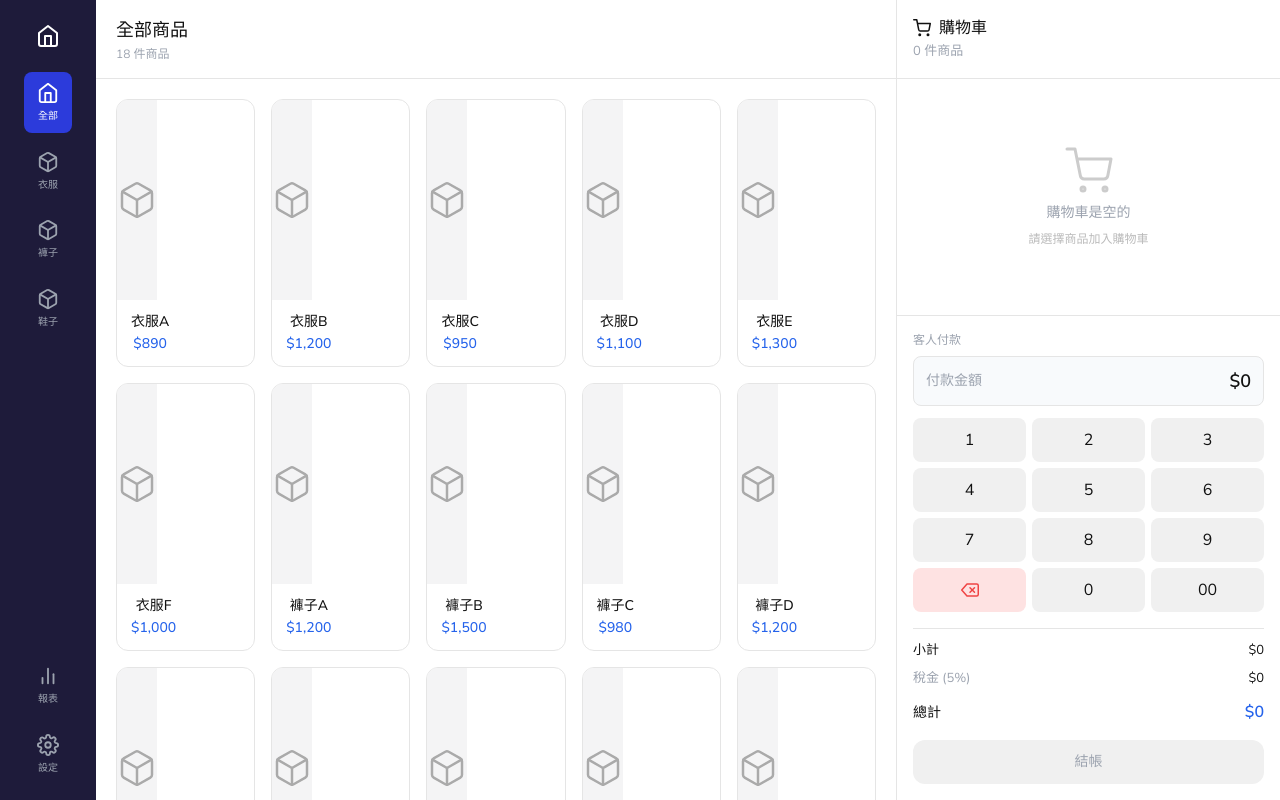
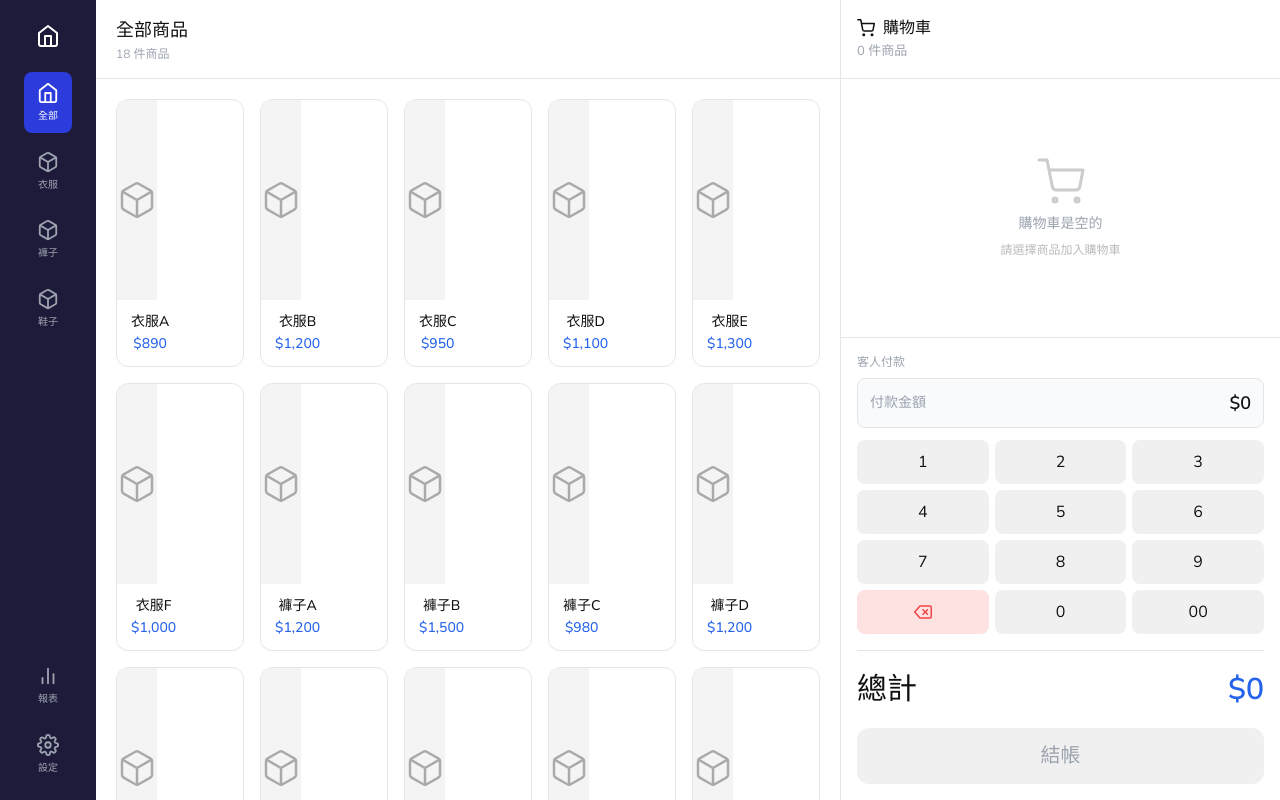
Before and after one commit to GustavoFringgg/post_system, a Vue app in the folder Frontend/: page / in a window 1280 px wide. Built offline with nearby package versions, Linux system fonts and the light colour scheme.

Commit message:
feat(frontend): 按下 backspace 時將支付輸入重置為零
1. 修改backspace功能
2. 修改commit
3. 刪除不再使用的claude.md

feat(frontend): 調整結帳button大小

feat(frontend): 移除稅務計算

```diff
--- a/Frontend/src/components/CartPanel.vue
+++ b/Frontend/src/components/CartPanel.vue
@@ -14,11 +14,11 @@ const paymentAmount = computed(() => {
   return isNaN(val) ? 0 : val
 })
 
-const change = computed(() => paymentAmount.value - cart.total)
+const change = computed(() => paymentAmount.value - cart.subtotal)
 </script>
 
 <template>
-  <aside class="flex flex-col w-96 min-h-screen bg-white border-l border-border flex-shrink-0">
+  <aside class="flex flex-col w-[440px] min-h-screen bg-white border-l border-border flex-shrink-0">
 
     <!-- Header -->
     <div class="px-4 py-4 border-b border-border">
@@ -107,27 +107,19 @@ const change = computed(() => paymentAmount.value - cart.total)
         </span>
       </div>
 
-      <!-- Numpad -->
+      <!-- 數字鍵盤儀表板 -->
       <NumPad @input="cart.appendNumpad" />
 
       <!-- Summary -->
       <div class="mt-4 pt-3 border-t border-border space-y-2">
-        <div class="flex justify-between text-[13px]">
-          <span class="text-text-main">小計</span>
-          <span class="text-text-main tabular-nums">{{ formatPrice(cart.subtotal) }}</span>
-        </div>
-        <div class="flex justify-between text-[13px]">
-          <span class="text-text-muted">稅金 (5%)</span>
-          <span class="text-text-main tabular-nums">{{ formatPrice(cart.tax) }}</span>
-        </div>
         <div class="flex justify-between items-baseline pt-1">
-          <span class="text-sm font-medium text-text-main">總計</span>
-          <span class="text-base font-semibold text-primary tabular-nums">{{ formatPrice(cart.total) }}</span>
+          <span class="text-[30px] font-medium text-text-main">總計</span>
+          <span class="text-[30px] font-semibold text-primary tabular-nums">{{ formatPrice(cart.subtotal) }}</span>
         </div>
         <div v-if="cart.items.length > 0 && paymentAmount > 0" class="flex justify-between text-[13px] pt-1">
-          <span class="text-text-muted">找零</span>
+          <span class="text-[30px]">找零</span>
           <span
-            class="tabular-nums font-medium"
+            class="tabular-nums  text-[30px]"
             :class="change >= 0 ? 'text-green-600' : 'text-red-500'"
           >{{ formatPrice(change) }}</span>
         </div>
@@ -135,7 +127,7 @@ const change = computed(() => paymentAmount.value - cart.total)
 
       <!-- Checkout button -->
       <button
-        class="mt-4 w-full h-11 rounded-xl font-medium text-sm transition-all duration-200 focus:outline-none focus-visible:ring-2 focus-visible:ring-primary focus-visible:ring-offset-2"
+        class="mt-4 w-full h-14 rounded-xl font-medium text-xl transition-all duration-200 focus:outline-none focus-visible:ring-2 focus-visible:ring-primary focus-visible:ring-offset-2"
         :class="cart.items.length > 0
           ? 'bg-primary text-white hover:bg-primary-light cursor-pointer active:scale-[0.98]'
           : 'bg-numpad-btn text-text-muted cursor-not-allowed'"
@@ -147,7 +139,7 @@ const change = computed(() => paymentAmount.value - cart.total)
 
       <button
         v-if="cart.items.length > 0"
-        class="mt-2 w-full text-xs text-text-muted hover:text-red-500 transition-colors duration-150 cursor-pointer py-1"
+        class="mt-4 w-full h-9 text-xl text-text-muted hover:text-red-500 transition-colors duration-150 cursor-pointer py-1"
         aria-label="清空購物車"
         @click="cart.clearCart()"
       >
--- a/Frontend/src/stores/cart.ts
+++ b/Frontend/src/stores/cart.ts
@@ -18,10 +18,6 @@ export const useCartStore = defineStore('cart', () => {
   const subtotal = computed(() =>
     items.value.reduce((sum, item) => sum + item.product.price * item.quantity, 0)
   )
-
-  const taxRate = 0.05
-  const tax = computed(() => Math.round(subtotal.value * taxRate))
-  const total = computed(() => subtotal.value + tax.value)
 
   function addProduct(product: Product) {
     const existing = items.value.find(i => i.product.id === product.id)
@@ -52,9 +48,7 @@ export const useCartStore = defineStore('cart', () => {
 
   function appendNumpad(key: string) {
     if (key === 'backspace') {
-      paymentInput.value = paymentInput.value.length > 1
-        ? paymentInput.value.slice(0, -1)
-        : '0'
+      paymentInput.value = '0'
     } else if (key === '00') {
       if (paymentInput.value !== '0') {
         paymentInput.value += '00'
@@ -69,8 +63,6 @@ export const useCartStore = defineStore('cart', () => {
     paymentInput,
     itemCount,
     subtotal,
-    tax,
-    total,
     addProduct,
     removeItem,
     updateQuantity,
```
Also changed, not shown: 1 other file (tests, documents, lock files or other folders).
